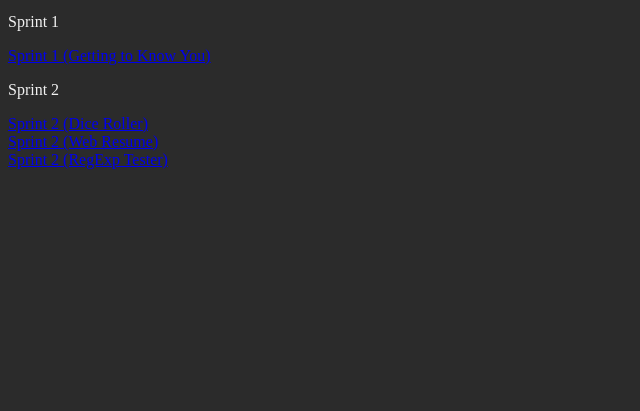
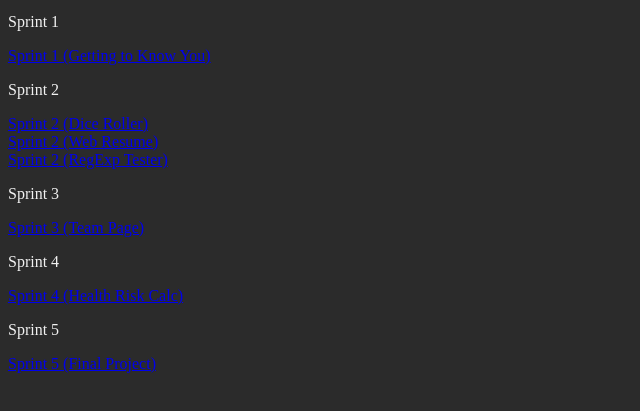
Before and after one commit to thekylemoses/kyle-moses-portfolio, a website: page static/past-assignments.html in a window 1280 px wide. Shown: the part 129-540 px from the top of the page, without its empty margins (0-640 px from the left). Drawn offline with Linux system fonts and the light colour scheme.

Commit message:
Update past-assignments.html

```diff
--- a/static/past-assignments.html
+++ b/static/past-assignments.html
@@ -18,5 +18,11 @@
 <a href="https://moses-dice-roller.azurewebsites.net">Sprint 2 (Dice Roller)</a><br />
 <a href="https://kyle-moses-resume.azurewebsites.net">Sprint 2 (Web Resume)</a><br />
 <a href="regexp.html">Sprint 2 (RegExp Tester)</a><br />
+<p>Sprint 3</p>
+<a href="https://gtkeot-rp.azurewebsites.net/">Sprint 3 (Team Page)</a><br />
+<p>Sprint 4</p>
+<a href="https://health-insurance-calculator-rp.azurewebsites.net/">Sprint 4 (Health Risk Calc)</a><br />
+<p>Sprint 5</p>
+<a href="https://budget-buddy.azurewebsites.net/">Sprint 5 (Final Project)</a><br />
 </body>
 </html>
```
